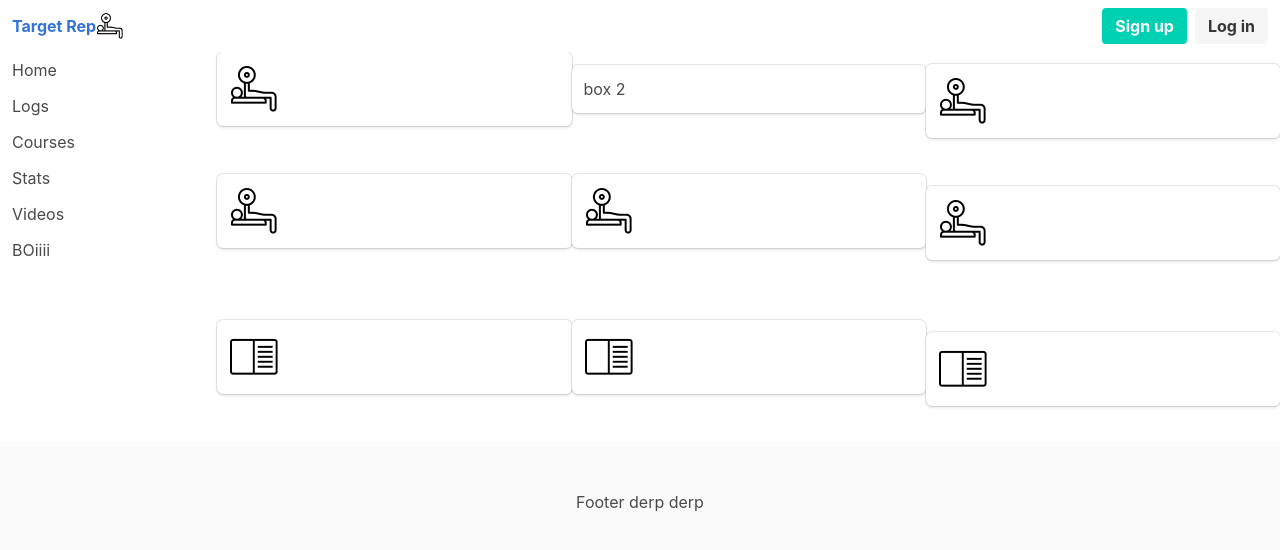
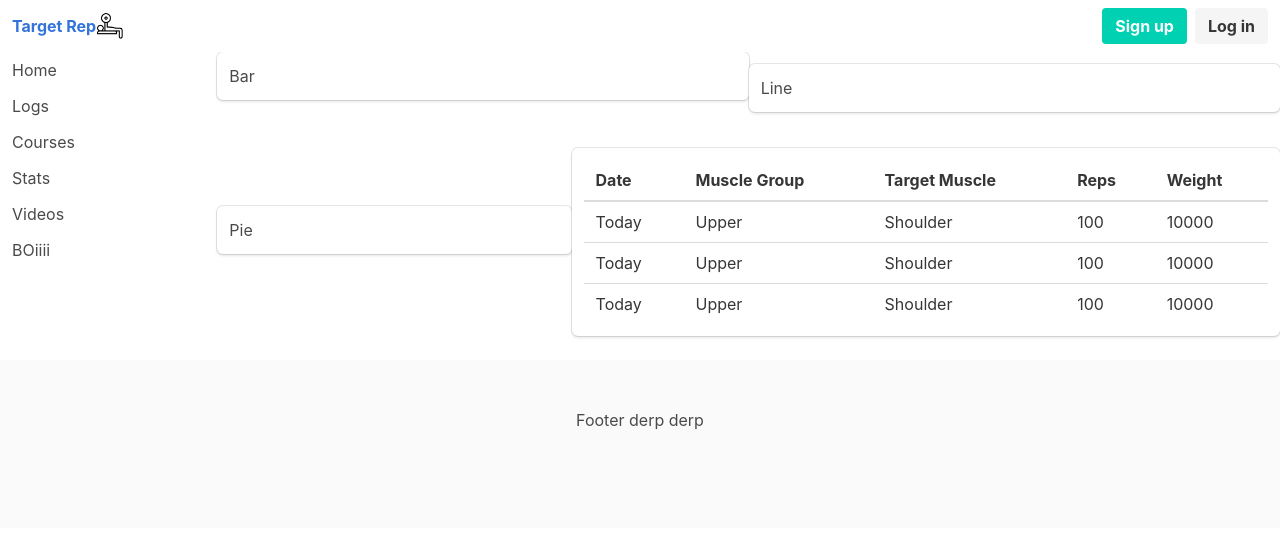
Before and after one commit to Apumpfree/gymDiary, a React (Create React App) app in the folder gymdiary/: page / in a window 1280 px wide. Shown: the top 550 px of the page. Built offline with nearby package versions, Linux system fonts and the light colour scheme.

Commit message:
added table and set up stats page skeleton

```diff
--- a/gymdiary/src/App.js
+++ b/gymdiary/src/App.js
@@ -11,7 +11,8 @@ import Videos from "./Pages/Videos";
 const App = () => (
     <div>
         {/* <Home /> */}
-        <Courses />
+        {/* <Courses /> */}
+        <Stats />
     </div>
 );
 
--- a/gymdiary/src/Pages/Logs.js
+++ b/gymdiary/src/Pages/Logs.js
@@ -19,7 +19,6 @@ class Logs extends Component {
                     <div class="column">
                         <p>insert components in this div</p>
                     </div>
-
                 </div>
                 <div>
                     <Footer />
--- a/gymdiary/src/Pages/Stats.js
+++ b/gymdiary/src/Pages/Stats.js
@@ -2,7 +2,7 @@ import React, { Component } from "react";
 import Header from "../components/Header/Header";
 import Navbar from "../components/NavBar/Navbar";
 import Footer from "../components/Footer/Footer";
-
+import Table from "../components/Table/Table";
 class Stats extends Component {
 
     render() {
@@ -17,7 +17,24 @@ class Stats extends Component {
                         <Navbar />
                     </div>
                     <div class="column">
-                        <p>insert components in this div</p>
+                        <div class="level">
+                            <div class="box column">
+                                Bar
+                            </div>
+                            <div class="box column ">
+                                Line
+                            </div>
+
+                        </div>
+                        <div class="level">
+                            <div class="box column">
+                                Pie
+                            </div>
+                            <div class="box column is-two-thirds ">
+                                <Table />
+                            </div>
+
+                        </div>
                     </div>
 
                 </div>
--- /dev/null
+++ b/gymdiary/src/components/Table/Table.js
@@ -0,0 +1,46 @@
+import React, { Component } from "react";
+
+class Table extends Component {
+
+
+    render() {
+        return (
+            <table class="table is-fullwidth">
+                <thead>
+                    <tr>
+                        <th>Date</th>
+                        <th>Muscle Group</th>
+                        <th>Target Muscle</th>
+                        <th>Reps</th>
+                        <th>Weight</th>
+                    </tr>
+                </thead>
+                <tbody>
+                    <tr>
+                        <td>Today</td>
+                        <td>Upper</td>
+                        <td>Shoulder</td>
+                        <td>100</td>
+                        <td>10000</td>
+                    </tr>
+                    <tr>
+                        <td>Today</td>
+                        <td>Upper</td>
+                        <td>Shoulder</td>
+                        <td>100</td>
+                        <td>10000</td>
+                    </tr>
+                    <tr>
+                        <td>Today</td>
+                        <td>Upper</td>
+                        <td>Shoulder</td>
+                        <td>100</td>
+                        <td>10000</td>
+                    </tr>
+                </tbody>
+            </table>
+        );
+    };
+}
+
+export default Table;
--- /dev/null
+++ b/gymdiary/src/components/Table/index.js
@@ -0,0 +1 @@
+export { default } from "./Table";
```
Also changed, not shown: gymdiary/src/components/LoginModal/Login.js (+0 -42 lines).
